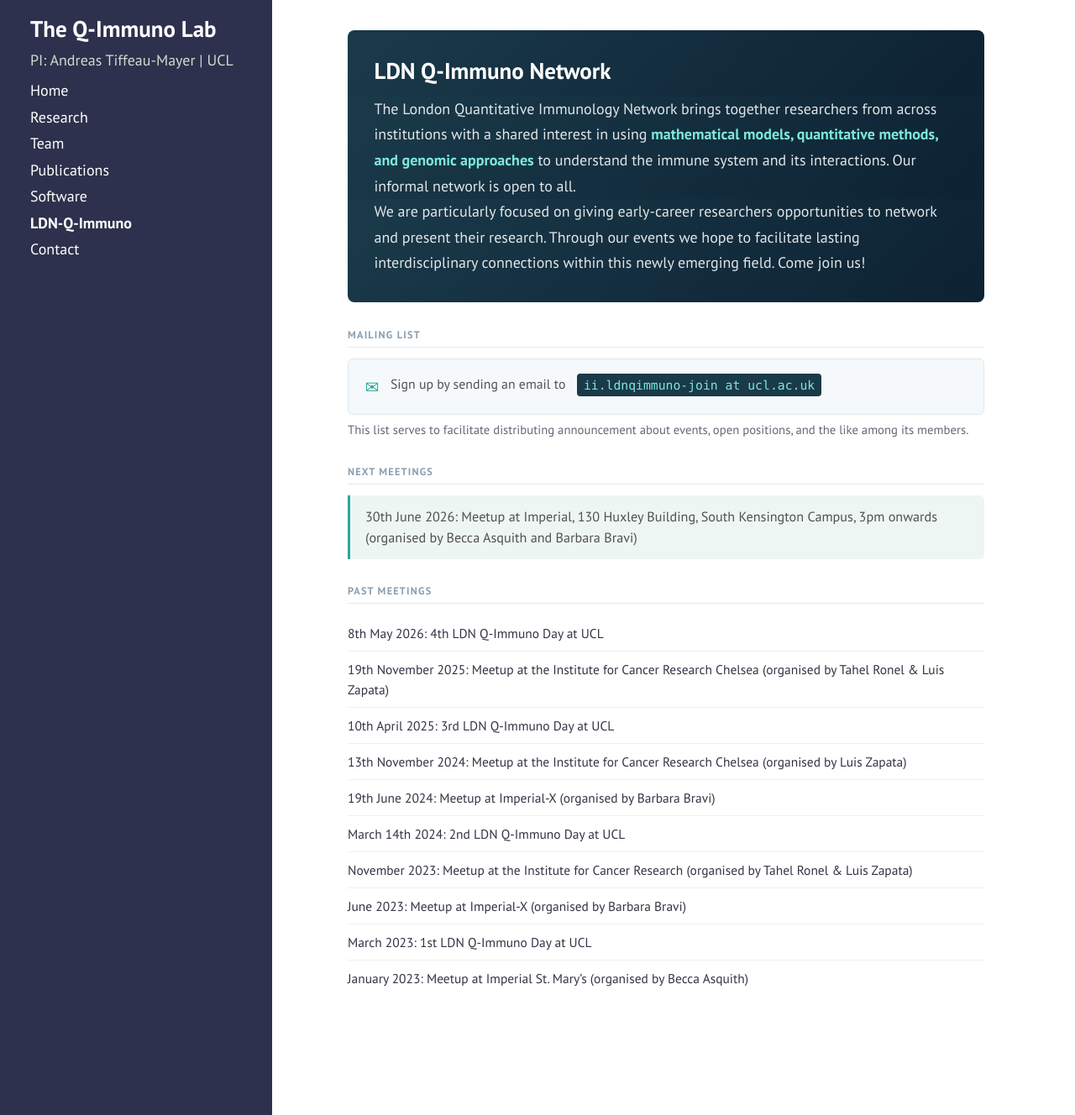
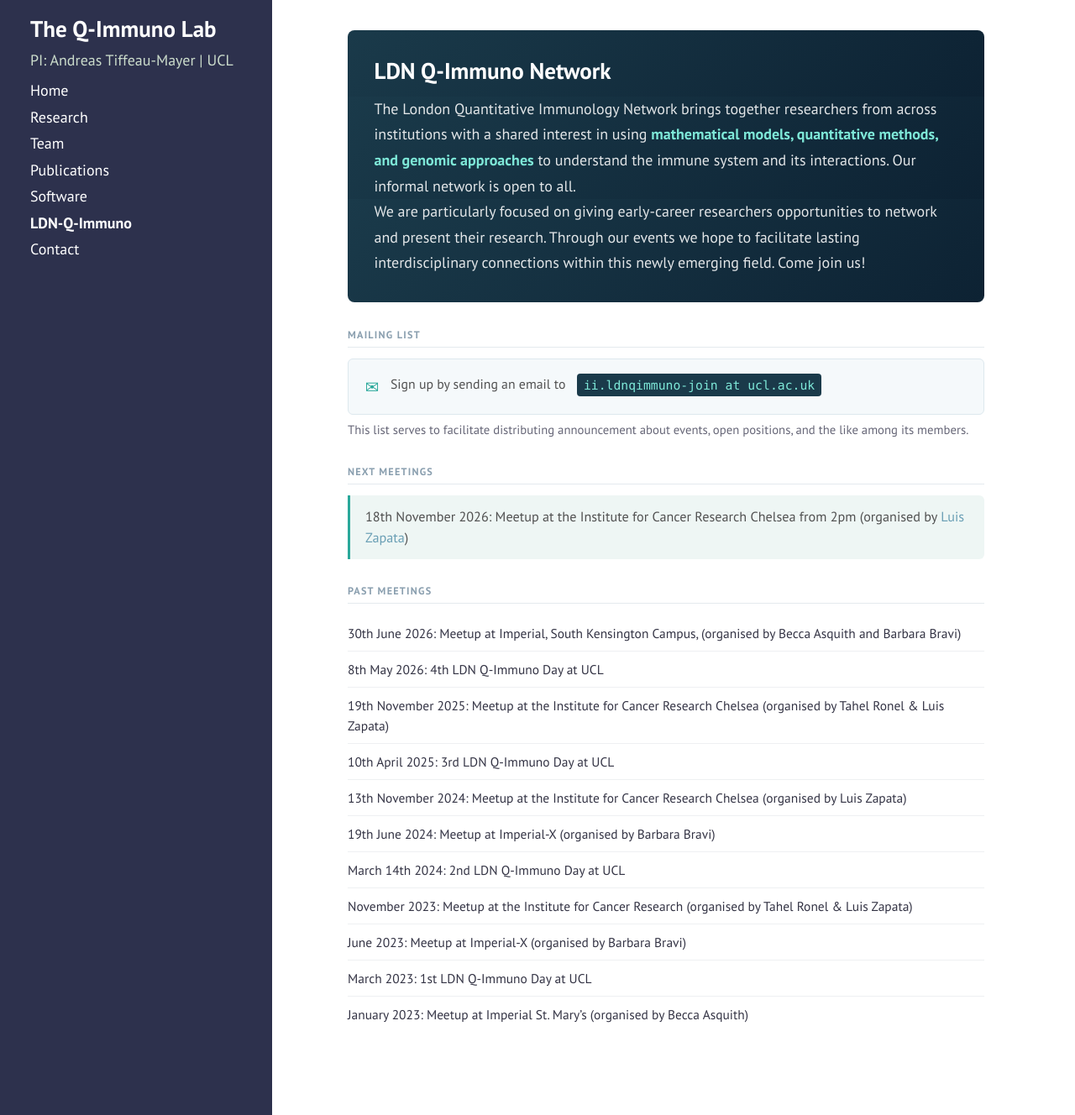
Before and after one commit to andim/andim.github.io, a Jekyll site: the page built from ldnqimmuno.md, in a window 1280 px wide and 1328 px high. Shown: the whole window at 84% size. Built offline with Jekyll 4.4.1, drawn with Linux system fonts in a browser that asks for light colours; nearby versions of some CDN libraries; a style sheet for code colours, icons or effects is not loaded.

Commit message:
added next ldn qimmuno meeting

```diff
--- a/ldnqimmuno.md
+++ b/ldnqimmuno.md
@@ -17,10 +17,11 @@ Sign up by sending an email to `ii.ldnqimmuno-join at ucl.ac.uk`
 This list serves to facilitate distributing announcement about events, open positions, and the like among its members.
 
 ## Next meetings
-- 30th June 2026: Meetup at Imperial, 130 Huxley Building, South Kensington Campus, 3pm onwards (organised by Becca Asquith and Barbara Bravi)
+- 18th November 2026: Meetup at the Institute for Cancer Research Chelsea from 2pm (organised by [Luis Zapata](https://www.icr.ac.uk/our-research/researchers-and-teams/dr-luis-zapata-ortiz))
 
 ## Past meetings
 
+- 30th June 2026: Meetup at Imperial, South Kensington Campus, (organised by [Becca Asquith](https://www.imperial.ac.uk/people/b.asquith) and [Barbara Bravi](https://www.imperial.ac.uk/people/b.bravi21))
 - 8th May 2026: [4th LDN Q-Immuno Day](https://qimmuno.com/ldnday/) at UCL
 - 19th November 2025: [Meetup at the Institute for Cancer Research Chelsea](https://forms.gle/YZT1y2Sp6YVjFFS1A) (organised by [Tahel Ronel](https://scholar.google.com/citations?user=GxSxgP0AAAAJ) & [Luis Zapata](https://www.icr.ac.uk/our-research/researchers-and-teams/dr-luis-zapata-ortiz))
 - 10th April 2025: [3rd LDN Q-Immuno Day](https://qimmuno.com/ldnday2025/) at UCL
```
